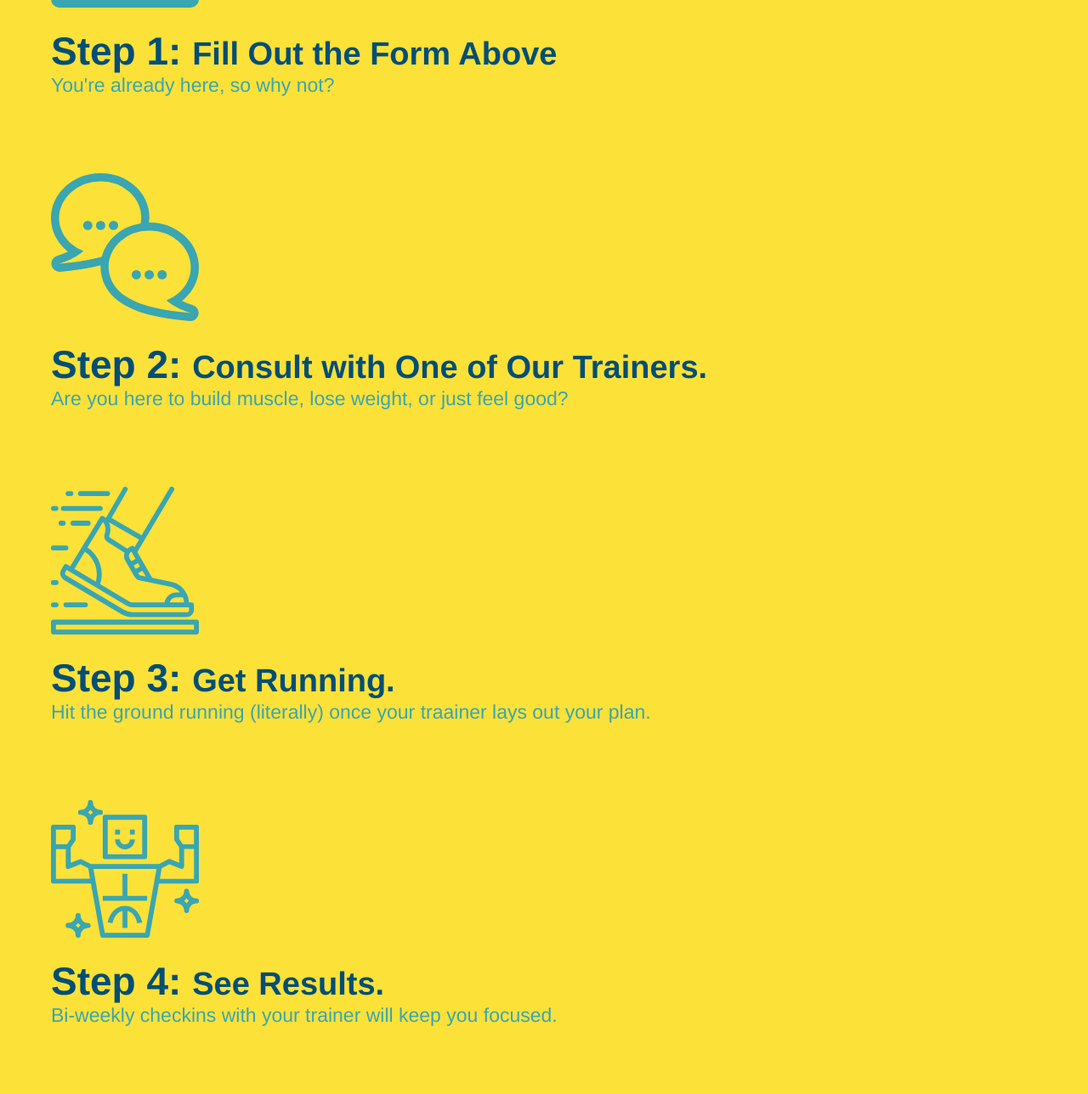
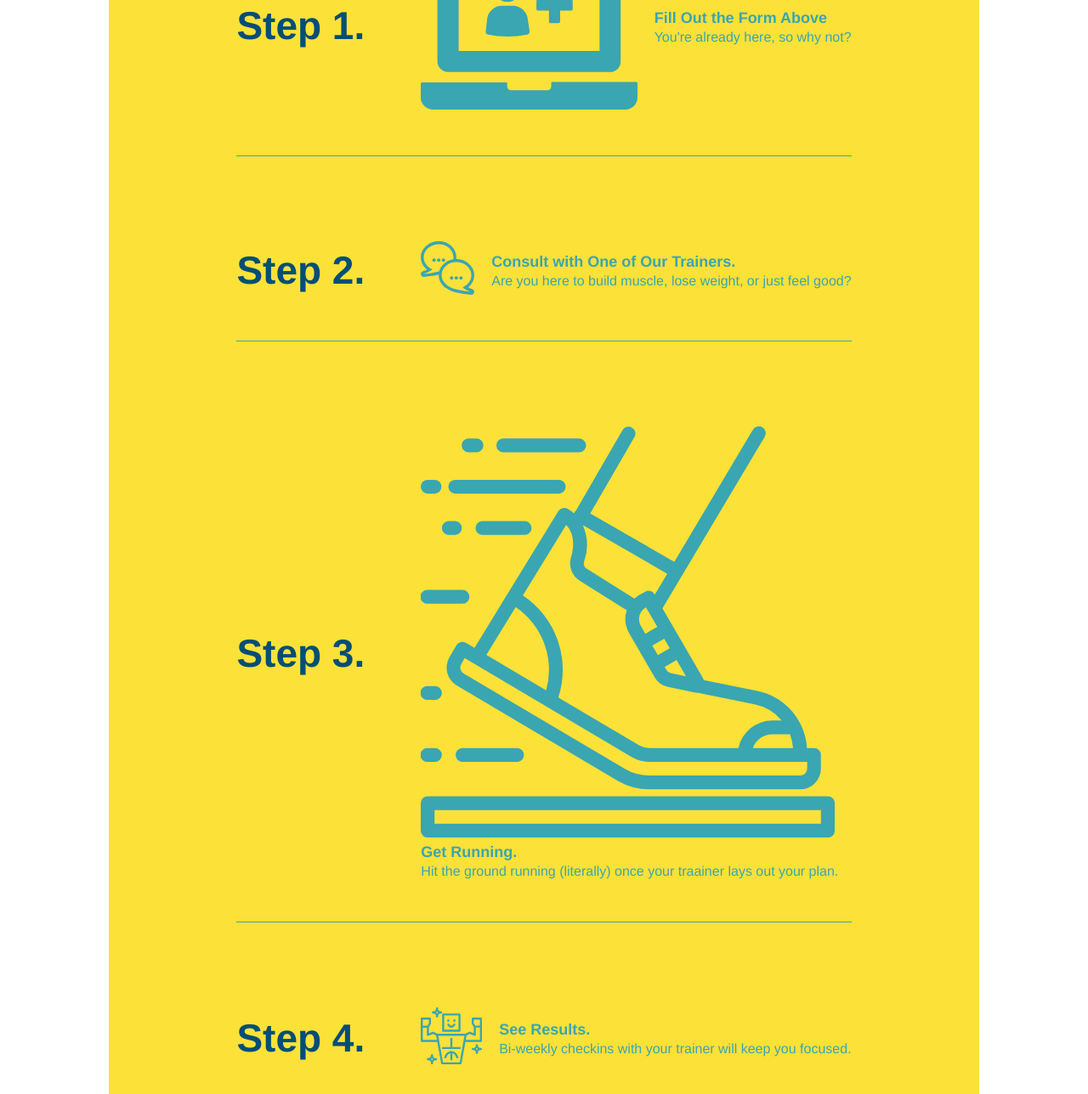
Before and after one commit to UPye/run-buddy, a plain HTML site: page index.html in a window 1280 px wide. Shown: the part 1512-2800 px from the top of the page at 85% size. Drawn offline with Linux system fonts and the light colour scheme.

Commit message:
add flexbox to the steps

```diff
--- a/assets/css/style.css
+++ b/assets/css/style.css
@@ -22,6 +22,7 @@ header {
     display: flex;
     justify-content: space-between;
     flex-wrap: wrap;
+    position: fixed;
 }
 
 /* apply styles to the h1 header */
@@ -171,11 +172,6 @@ section {
     font-size: 16px;
 }
 
-/* apply styles to Intro section */
-.intro {
-
-}
-
 /* apply styling for intro p section */
 .intro p {
     line-height: 1.7;
@@ -187,33 +183,46 @@ section {
 }
 
 /* apply styles to Steps section */
-.steps {
+.step {
     background: #FCE138;
+    margin: 50px auto;
+    padding-bottom: 50px;
+    width: 80%;
+    border-bottom: 1px solid #39A6B2;
+    display: flex;
+    flex-wrap: wrap;
+    align-items: center;
+    justify-content: space-between;
+}
+.step-img {
+    flex: 1 12%;
+    margin-right: 20px;
 }
 
-.steps div {
-    margin-bottom: 80px;
+.step-img img {
+    max-width: 100%;
 }
 
-.steps img {
-    width: 15%;
-    margin: 10px 0;
+.step h3 {
+    color: #024E76;
+    font-size: 46px;
+    flex: 1 30%;
 }
 
-.steps h3 {
-    color: #024E76;
-    font-size: 46px;
-    margin-top: 10px;
+.step-text h4 {
+    color: #39A6B2;
+    font-size: 18px;
+    line-height: 1.5;
+    flex: 12;
 }
 
-.steps p {
-    color: #39A6B2;
-    font-size: 23px;
+.step-info {
+    flex: 2 70%;
+    display: flex;
+    flex-wrap: wrap;
+    align-items: center;
 }
 
-.steps span {
-    font-size: 38px;
-}
 
 /* apply styles to section and primary and secondary border title */
 .section-title {
@@ -236,9 +245,6 @@ section {
 }
 
 /* apply styles to trainers section */
-.trainers {
-
-}
 
 .trainer {
     width: 900px;
--- a/index.html
+++ b/index.html
@@ -92,36 +92,65 @@
         </section>
 
         <!-- "what you do" section -->
-        <section id="what-you-do" class="steps">
+        <section id="what-you-do" class="step">
             <div class="flex-row">
                 <h2 class="section-title secondary-border">What You Do</h2>
             </div>
-            <div>
+
         <!-- insert img element here-->
+                <div class="step">
+                    <h3>Step 1.</h3>
+                    <div class="step-info">
+                        <div class="step-img">
                             <img src="./assets/images/step-1.svg" alt="" />
-                <h3>Step 1: <span> Fill Out the Form Above </span></h3>
+                        </div>
+                        <div class="step-text">
+                            <h4> Fill Out the Form Above </h4>
                             <p>You're already here, so why not?</p>
                         </div>
+                    </div>
+                </div>
 
-            <div>
+            <div class="step">
+                <h3>Step 2.</h3>
         <!-- insert img element here-->
+                <div class="step-info">
+                    <div class="step-img">
                         <img src="./assets/images/step-2.svg" alt="" />
-                <h3>Step 2: <span> Consult with One of Our Trainers. </span></h3>
+                    </div>
+                    <div class="step-text">
+                        <h4>Consult with One of Our Trainers.</h4>
                         <p>Are you here to build muscle, lose weight, or just feel good?</p>
                     </div>
+                </div>
+            </div>
 
-            <div>
+            <div class="step">
+                <h3>Step 3.</h3>
         <!-- insert img element here-->
+                <div class="step-info">
+                    <div class="step-img">
                         <img src="./assets/images/step-3.svg" alt="" />
-                <h3>Step 3: <span> Get Running. </span></h3>
+                    </div>
+                    <div class="step-text">
+                        <h4> Get Running. </h4>
                         <p>Hit the ground running (literally) once your traainer lays out your plan.</p>
                     </div>
+                </div>
+            </div>
 
-            <div>
+            <div class="step">
+                <h3>Step 4.</h3>
         <!-- insert img element here-->
+                <div class="step-info">
+                <div class="step-img">
                     <img src="./assets/images/step-4.svg" alt="" />
-                <h3>Step 4: <span> See Results. </span></h3>
+                </div>
+                    <div class="step-text">
+                        <h4> See Results. </h4>
                         <p>Bi-weekly checkins with your trainer will keep you focused.</p>
+                    </div>
+                </div>
             </div>
         </section>
 
```
Lines whose indentation alone changed are shown as unchanged.
